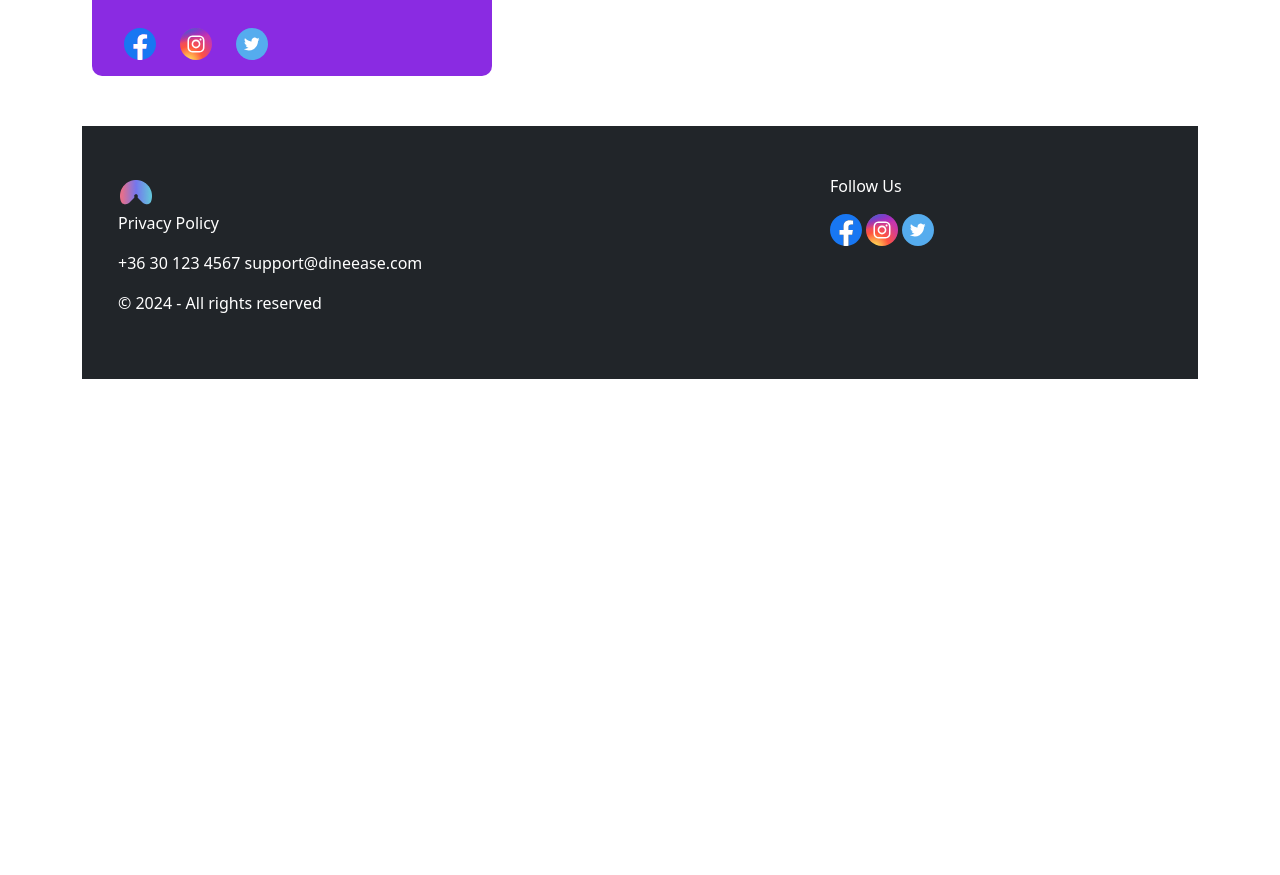
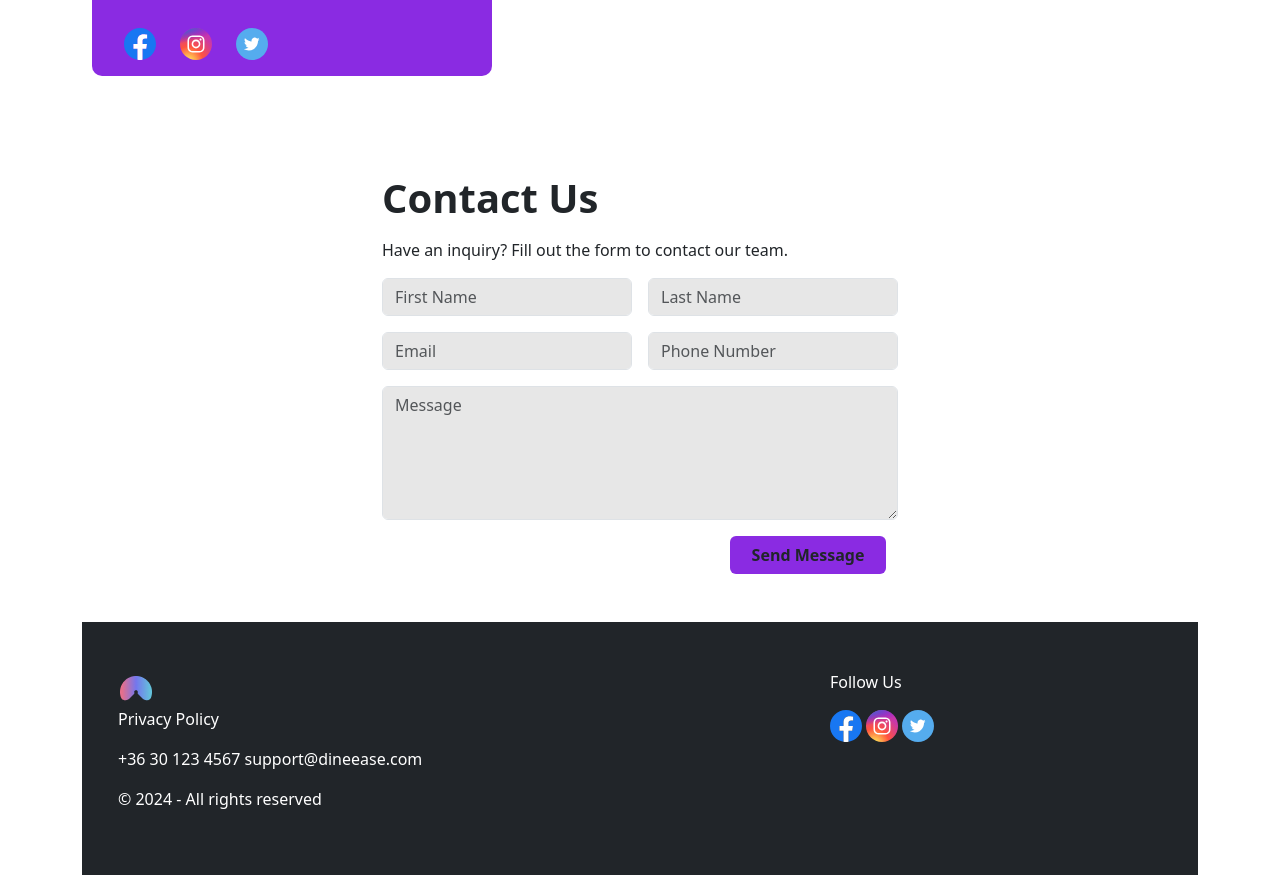
Before and after one commit to Pistipisti94/euroweb, a plain HTML site: page contact.html in a window 1280 px wide. Shown: the part 620-1495 px from the top of the page. Before the commit the page ends 999 px from the top, so only its background shows below. Drawn offline with nearby package versions, Linux system fonts and the light colour scheme.

Commit message:
telefonos nézetén készül kész van, elég pepecselős volt

```diff
--- a/aboutUs.css
+++ b/aboutUs.css
@@ -181,5 +181,15 @@ margin-bottom: 8rem;
     margin-top: 150px;
     margin-left: 20px;
     letter-spacing: 20px;
-
 }
+.b{
+    text-align: left;
+    font-weight: 700
+}
+.form-control
+{
+    background-color: rgb(231, 231, 231);
+}
+.p{
+    background-color: blueviolet;
+}
--- a/contact.html
+++ b/contact.html
@@ -72,9 +72,45 @@
                             </p>
                         </footer>
                     </div>
-                    <div class="col-lg-5">
+                    <div class="col-lg-8">
 
-                        <p>fél</p>
+                        <div class="container my-5">
+                            <div class="row justify-content-center">
+                              <div class="col-lg-9">
+                                <h1 class="mb-3 b">Contact Us</h1>
+                                <p>Have an inquiry? Fill out the form to contact our team.</p>
+                                <form>
+                                  <div class="row g-3">
+                                    <div class="col-md-6">
+                                      <input type="text" class="form-control" placeholder="First Name" id="your-name" name="your-name" required>
+                                    </div>
+                                    <div class="col-md-6">
+                                      <input type="text" class="form-control" placeholder="Last Name" id="your-surname" name="your-surname" required>
+                                    </div>
+                                    <div class="col-md-6">
+                                      <input type="email" class="form-control" placeholder="Email" id="your-email" name="your-email" required>
+                                    </div>
+                                    <div class="col-md-6">
+                                      <input type="text" class="form-control" placeholder="Phone Number" id="your-subject" name="your-subject">
+                                    </div>
+                                    <div class="col-12">
+
+                                      <textarea class="form-control" id="your-message" placeholder="Message" name="your-message" rows="5" required></textarea>
+                                    </div>
+                                    <div class="col-12">
+                                      <div class="row">
+                                        <div class="col-md-8">
+                                        </div>
+                                        <div class="col-md-4">
+                                          <button type="submit" class="btn w-100 fw-bold p" >Send Message</button>
+                                        </div>
+                                      </div>
+                                    </div>
+                                  </div>
+                                </form>
+                              </div>
+                            </div>
+                          </div>
                     </div>
 
                 </div>
```
